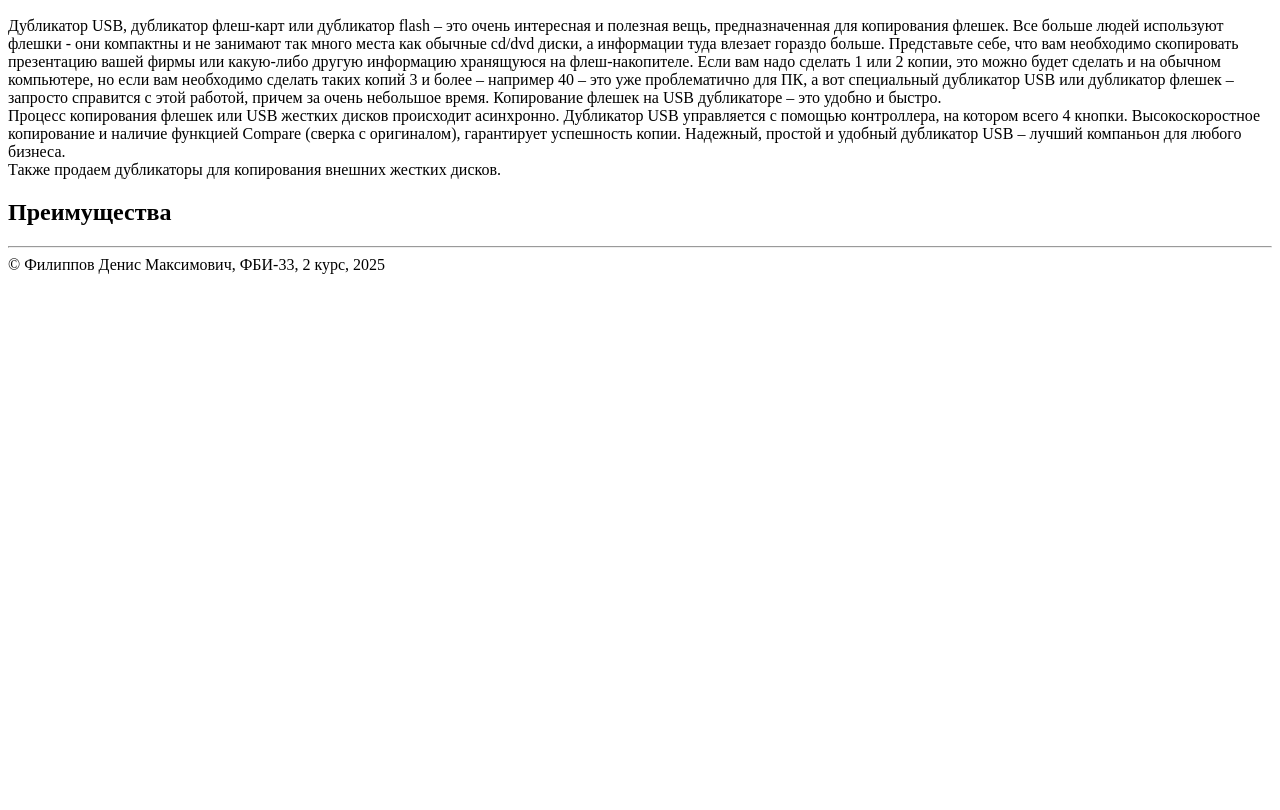
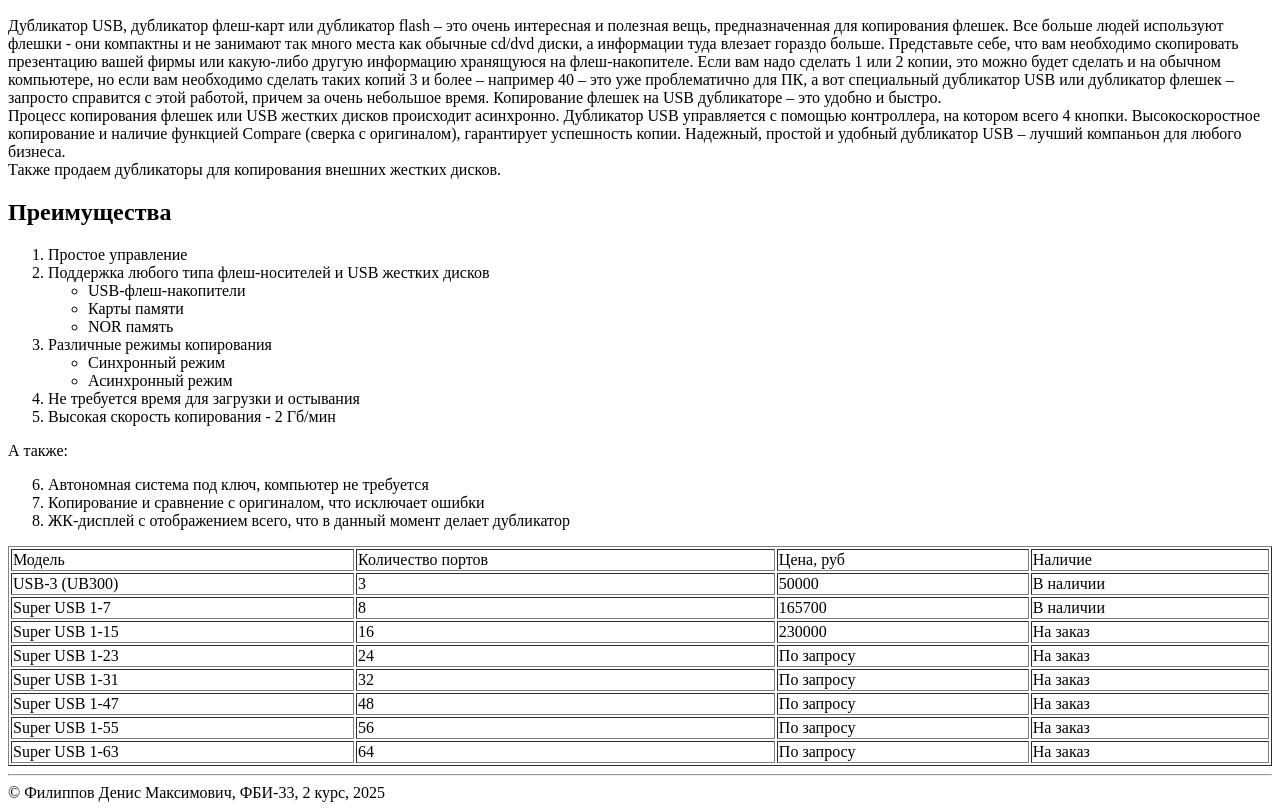
Before and after one commit to denzerphil/REPOSITORIUMONE, a plain HTML site: page lab2/usb.html in a window 1280 px wide. Shown: the part 146-956 px from the top of the page. Before the commit the page ends 800 px from the top, so only its background shows below. Drawn offline with Linux system fonts and the light colour scheme.

Commit message:
Модели дубликаторов

```diff
--- a/lab2/usb.html
+++ b/lab2/usb.html
@@ -48,6 +48,90 @@
             </div>
 
             <h2>Преимущества</h2>
+
+            <ol>
+                <li>Простое управление</li>
+                <li>Поддержка любого типа флеш-носителей и USB жестких дисков
+                    <ul>
+                        <li>USB-флеш-накопители</li>
+                        <li>Карты памяти</li>
+                        <li>NOR память</li>
+                    </ul>
+                </li>
+                <li>Различные режимы копирования
+                    <ul>
+                        <li>Синхронный режим</li>
+                        <li>Асинхронный режим</li>
+                    </ul>
+
+                </li>
+                <li>Не требуется время для загрузки и остывания</li>
+                <li>Высокая скорость копирования - 2 Гб/мин</li>
+            </ol>
+            <div>А также:</div>
+            <ol start="6">
+                <li>Автономная система под ключ, компьютер не требуется</li>
+                <li>Копирование и сравнение с оригиналом, что исключает ошибки</li>
+                <li>ЖК-дисплей с отображением всего, что в данный момент делает дубликатор</li>
+            </ol>
+
+            <table border="1" width="100%">
+                <tr>
+                    <td>Модель</td>
+                    <td>Количество портов</td>
+                    <td>Цена, руб</td>
+                    <td>Наличие</td>
+                </tr>
+                <tr>
+                    <td>USB-3 (UB300)</td>
+                    <td>3</td>
+                    <td>50000</td>
+                    <td>В наличии</td>
+                </tr>
+                <tr>
+                    <td>Super USB 1-7</td>
+                    <td>8</td>
+                    <td>165700</td>
+                    <td>В наличии</td>
+                </tr>
+                <tr>
+                    <td>Super USB 1-15</td>
+                    <td>16</td>
+                    <td>230000</td>
+                    <td>На заказ</td>
+                </tr>
+                <tr>
+                    <td>Super USB 1-23</td>
+                    <td>24</td>
+                    <td>По запросу</td>
+                    <td>На заказ</td>
+                </tr>
+                <tr>
+                    <td>Super USB 1-31</td>
+                    <td>32</td>
+                    <td>По запросу</td>
+                    <td>На заказ</td>
+                </tr>
+                <tr>
+                    <td>Super USB 1-47</td>
+                    <td>48</td>
+                    <td>По запросу</td>
+                    <td>На заказ</td>
+                </tr>
+                <tr>
+                    <td>Super USB 1-55</td>
+                    <td>56</td>
+                    <td>По запросу</td>
+                    <td>На заказ</td>
+                </tr>
+                <tr>
+                    <td>Super USB 1-63</td>
+                    <td>64</td>
+                    <td>По запросу</td>
+                    <td>На заказ</td>
+                </tr>
+            </table>
+
         </main>
 
         <footer>
```
